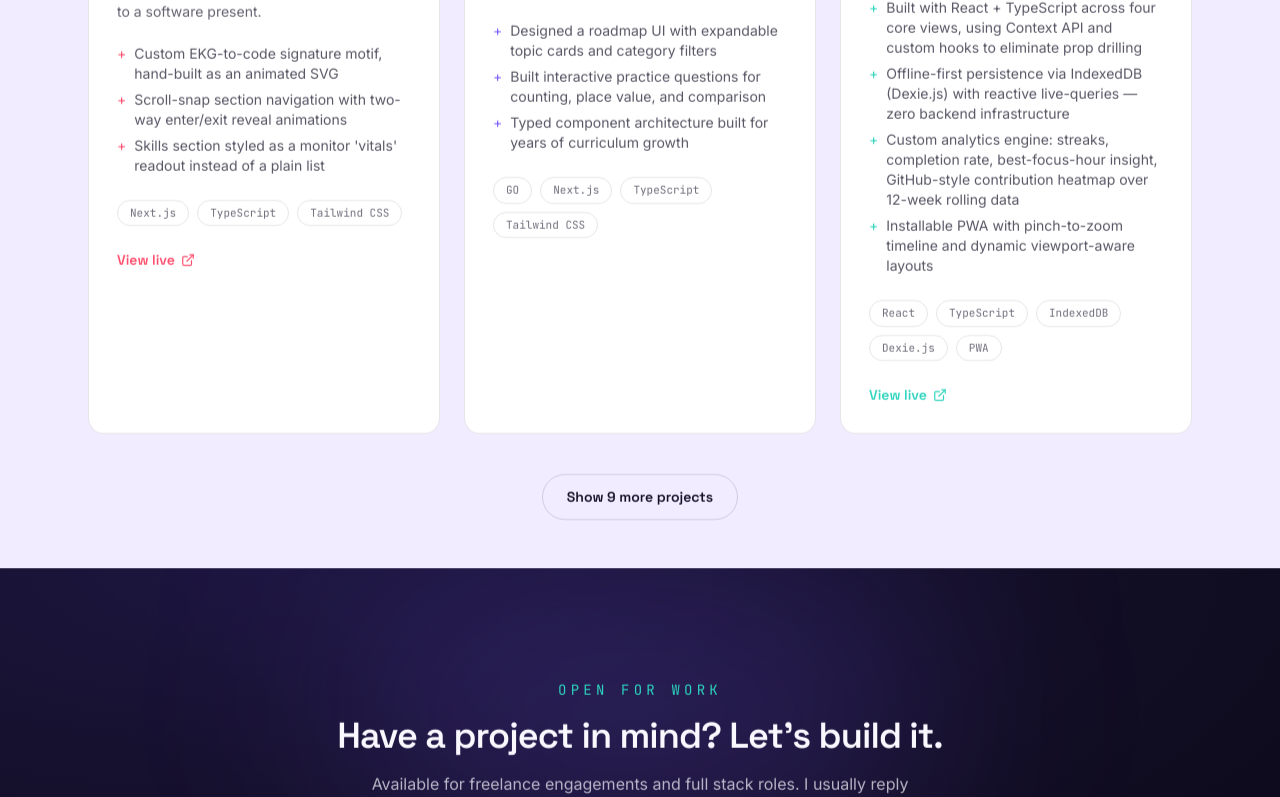
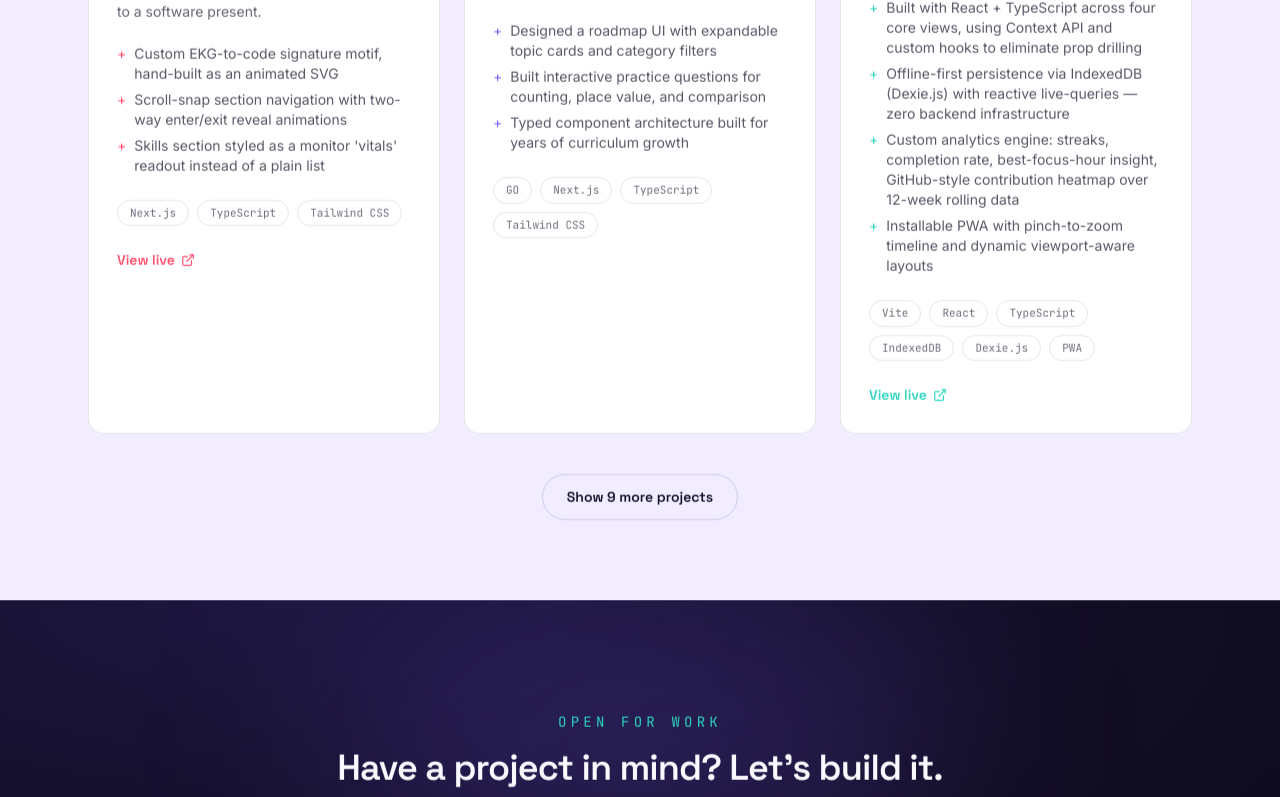
Before and after one commit to haikalbintang/portfolio, a Next.js app: page / in a window 1280 px wide. Shown: the part 2464-3261 px from the top of the page. Built offline with nearby package versions, Linux system fonts and the light colour scheme.

Commit message:
fix: update project stack details and enhance project summaries

```diff
--- a/components/Projects.tsx
+++ b/components/Projects.tsx
@@ -12,7 +12,7 @@ export default function Projects() {
   const visible = showAll ? projects : projects.slice(0, INITIAL_COUNT);
 
   return (
-    <section id="work" className="bg-paper2 pt-28 pb-12">
+    <section id="work" className="bg-paper2 pt-28 pb-20">
       <div className="mx-auto max-w-6xl px-6">
         <div className="flex items-end justify-between gap-6">
           <div>
--- a/data/projects.ts
+++ b/data/projects.ts
@@ -59,7 +59,7 @@ export const projects: Project[] = [
       "Custom analytics engine: streaks, completion rate, best-focus-hour insight, GitHub-style contribution heatmap over 12-week rolling data",
       "Installable PWA with pinch-to-zoom timeline and dynamic viewport-aware layouts",
     ],
-    stack: ["React", "TypeScript", "IndexedDB", "Dexie.js", "PWA"],
+    stack: ["Vite", "React", "TypeScript", "IndexedDB", "Dexie.js", "PWA"],
     accent: "teal",
     link: "https://tinyurl.com/study-mate",
   },
@@ -76,7 +76,15 @@ export const projects: Project[] = [
       "Implemented user authentication and an admin role for privileged access",
       "Designed the ERD defining the app's data entities and relationships",
     ],
-    stack: ["FastAPI", "SQLModel", "Pydantic", "PyJWT"],
+    stack: [
+      "Next.js",
+      "TypeScript",
+      "Tailwind CSS",
+      "FastAPI",
+      "SQLModel",
+      "Pydantic",
+      "PyJWT",
+    ],
     accent: "violet",
   },
   {
@@ -108,7 +116,7 @@ export const projects: Project[] = [
       "Integrated Laravel Breeze for lightweight authentication",
       "Configured MySQL/MariaDB with Adminer in Docker for database management",
     ],
-    stack: ["Laravel", "Blade", "MySQL", "Docker"],
+    stack: ["Laravel", "PHP", "Blade", "Breeze", "MySQL"],
     accent: "coral",
   },
   {
@@ -124,7 +132,7 @@ export const projects: Project[] = [
       "Cut redundant API calls on product selection by 40%",
       "Built cart, wishlist, and product filtering features",
     ],
-    stack: ["Next.js", "Tailwind CSS", "FastAPI"],
+    stack: ["Next.js", "Tailwind CSS", "Axios", "FastAPI"],
     accent: "teal",
   },
   {
@@ -170,7 +178,7 @@ export const projects: Project[] = [
       "Defined the MVP to streamline development",
       "Optimized FastAPI + SQLAlchemy queries, cutting execution time by over 50%",
     ],
-    stack: ["FastAPI", "SQLAlchemy"],
+    stack: ["Docker", "MySQL", "Python", "FastAPI", "SQLAlchemy"],
     accent: "coral",
   },
   {
@@ -185,7 +193,7 @@ export const projects: Project[] = [
       "Translated PRDs into implementable front-end tasks",
       "Built a responsive recipe detail page with ratings, cook time, and tutorial videos",
     ],
-    stack: ["Next.js", "TypeScript", "Tailwind CSS"],
+    stack: ["Next.js", "TypeScript", "Tailwind CSS", "Axios"],
     accent: "violet",
   },
   {
@@ -194,13 +202,25 @@ export const projects: Project[] = [
     name: "Healthub",
     period: "Jun 2024",
     role: "Front-End Lead",
-    summary: "A healthy-recipe sharing social platform.",
+    summary:
+      "A healthy-recipe sharing social platform that displays the nutritional value of each recipe.",
     highlights: [
       "Built recipe forms, nutrition scoring, profiles, and Explore functionality",
       "Added likes and comments for social interaction",
       "Designed a responsive, mobile-first UI with animated cards",
+      "Added login/register modal, recipe feed page, dedicated recipe page, and dedicated profile page",
     ],
-    stack: ["Next.js", "TypeScript", "Tailwind CSS"],
+    stack: [
+      "Next.js",
+      "TypeScript",
+      "Tailwind CSS",
+      "Formik",
+      "React-Hook-Form",
+      "Yup",
+      "Zod",
+      "SweetAlert2",
+      "REST API",
+    ],
     accent: "teal",
   },
 ];
```
